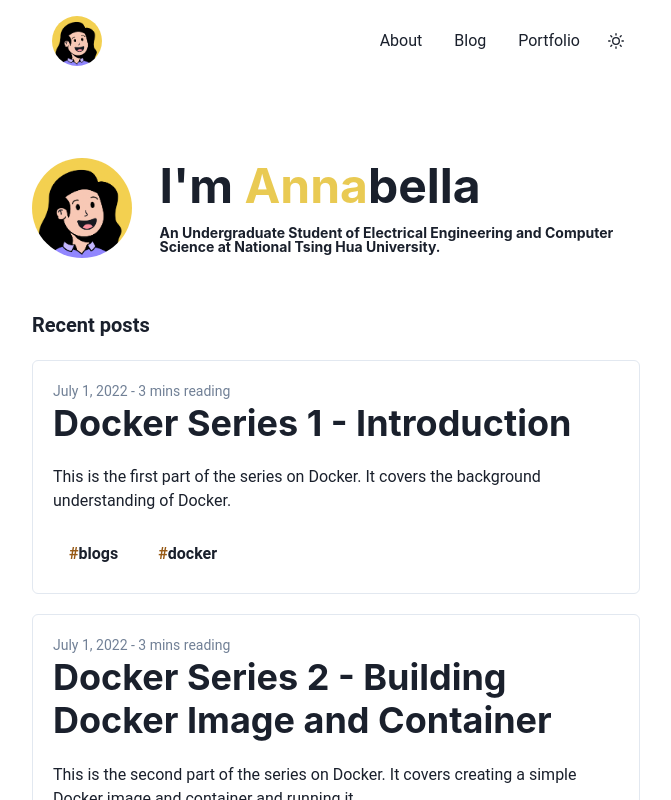
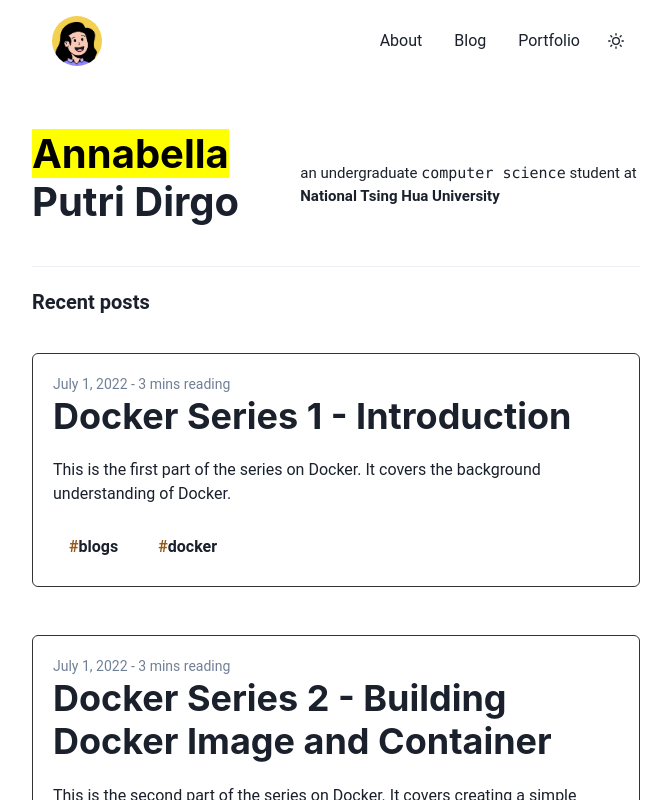
Before and after one commit to bellapd/bellapd-v1, a Next.js app: page / in a window 1280 px wide. Shown: the top 800 px of the page, without its empty margins (304-975 px from the left). Built offline with nearby package versions, Linux system fonts and the light colour scheme; a small style sheet from the web is missing.

Commit message:
style: change website style

```diff
--- a/components/Dropdown.tsx
+++ b/components/Dropdown.tsx
@@ -15,13 +15,6 @@ export default function Dropdown(): JSX.Element {
     <Menu>
       <MenuButton as={IconButton} icon={<HamburgerIcon />} variant="ghost" />
       <MenuList alignItems={"center"}>
-        <LinkBox>
-          <MenuItem>
-            <NextLink href="/" passHref>
-              <LinkOverlay>Home</LinkOverlay>
-            </NextLink>
-          </MenuItem>
-        </LinkBox>
         <LinkBox>
           <MenuItem>
             <NextLink href="/about" passHref>
--- a/components/Layout.tsx
+++ b/components/Layout.tsx
@@ -1,22 +1,22 @@
-import Navbar from './Navbar'
-import Seo from './Seo'
-import Footer from './Footer'
-import { Box, Container } from '@chakra-ui/react'
+import Navbar from "./Navbar";
+import Seo from "./Seo";
+import Footer from "./Footer";
+import { Box, Container } from "@chakra-ui/react";
+import prismStyles from "../styles/prism";
+import { Global } from "@emotion/react";
 
 const Layout: React.FC<{ children: React.ReactNode }> = ({ children }) => {
   return (
     <Box as="main">
       <Seo />
       <Navbar />
-            <Container
-                maxW="container.sm"
-                my={20}
-            >
+      <Container maxW="container.sm" my={20}>
+        <Global styles={prismStyles} />
         {children}
       </Container>
       <Footer />
     </Box>
   );
-}
+};
 
-export default Layout
+export default Layout;
--- a/components/Posts.tsx
+++ b/components/Posts.tsx
@@ -23,10 +23,12 @@ export default function Posts({
             borderWidth="1px"
             rounded="md"
             key={post.slug}
+            //outline color
+            borderColor="blackAlpha.800"
             _hover={{
               border: `1px solid`,
-              borderColor: randomColor + ".500",
-              boxShadow: "0px 0px 10px rgba(0, 0, 0, 0.1)",
+              borderColor: randomColor + ".200",
+              boxShadow: "0px 0px 40px rgba(0, 0, 0, 0.1)",
               transition: "all 0.3s ease-in-out",
             }}
           >
--- a/pages/index.tsx
+++ b/pages/index.tsx
@@ -3,41 +3,31 @@ import path from "path";
 import matter from "gray-matter";
 import Posts from "../components/Posts";
 import Layout from "../components/Layout";
-import { Heading, Box, HStack, Text, VStack } from "@chakra-ui/react";
+import { Heading, HStack, Stack, Text, Divider } from "@chakra-ui/react";
 import type { IPost } from "../types/post.type";
 import { DateTime } from "luxon";
 import Readall from "../components/Readall";
-import { Image } from "@chakra-ui/react";
 
 export default function Home({ posts }: { posts: IPost[] }): JSX.Element {
   return (
     <Layout>
-      <HStack align={"left"} my={6} mb={10}>
-        <Image
-          borderRadius="full"
-          boxSize="100px"
-          src="/images/avatar.png"
-          mr={5}
-          mt={-1}
-        />
-        <Heading as="h2" size="2xl">
-          I'm{" "}
-          <Box as="span" bg="#E9CA53" bgClip="text">
-            Anna
-          </Box>
-          bella
-          <Text fontSize="sm" my={4}>
-            An Undergraduate Student of Electrical Engineering and Computer
-            Science at National Tsing Hua University.
-          </Text>
+      <HStack align={"left"} mb={10}>
+        <Heading fontSize="40px" mt={-8}>
+          <mark>Annabella</mark> Putri Dirgo
         </Heading>
+        <Text fontSize="15px">
+          an undergraduate <kbd>computer science</kbd> student at{" "}
+          <strong>National Tsing Hua University</strong>
+        </Text>
       </HStack>
-
-      <Text as="b" fontSize="xl">
-        Recent posts
-      </Text>
-      <Posts posts={posts} type="blog" />
-      <Readall />
+      <Divider />
+      <Stack align={"left"} pt={5}>
+        <Text as="b" fontSize="xl" pb={2}>
+          Recent posts
+        </Text>
+        <Posts posts={posts} type="blog" />
+        <Readall />
+      </Stack>
     </Layout>
   );
 }
```
Also changed, not shown: pages/about.tsx (+4 -9 lines), pages/blog.tsx (+10 -9 lines), pages/portfolio.tsx (+7 -4 lines). Lines whose indentation alone changed are shown as unchanged.
